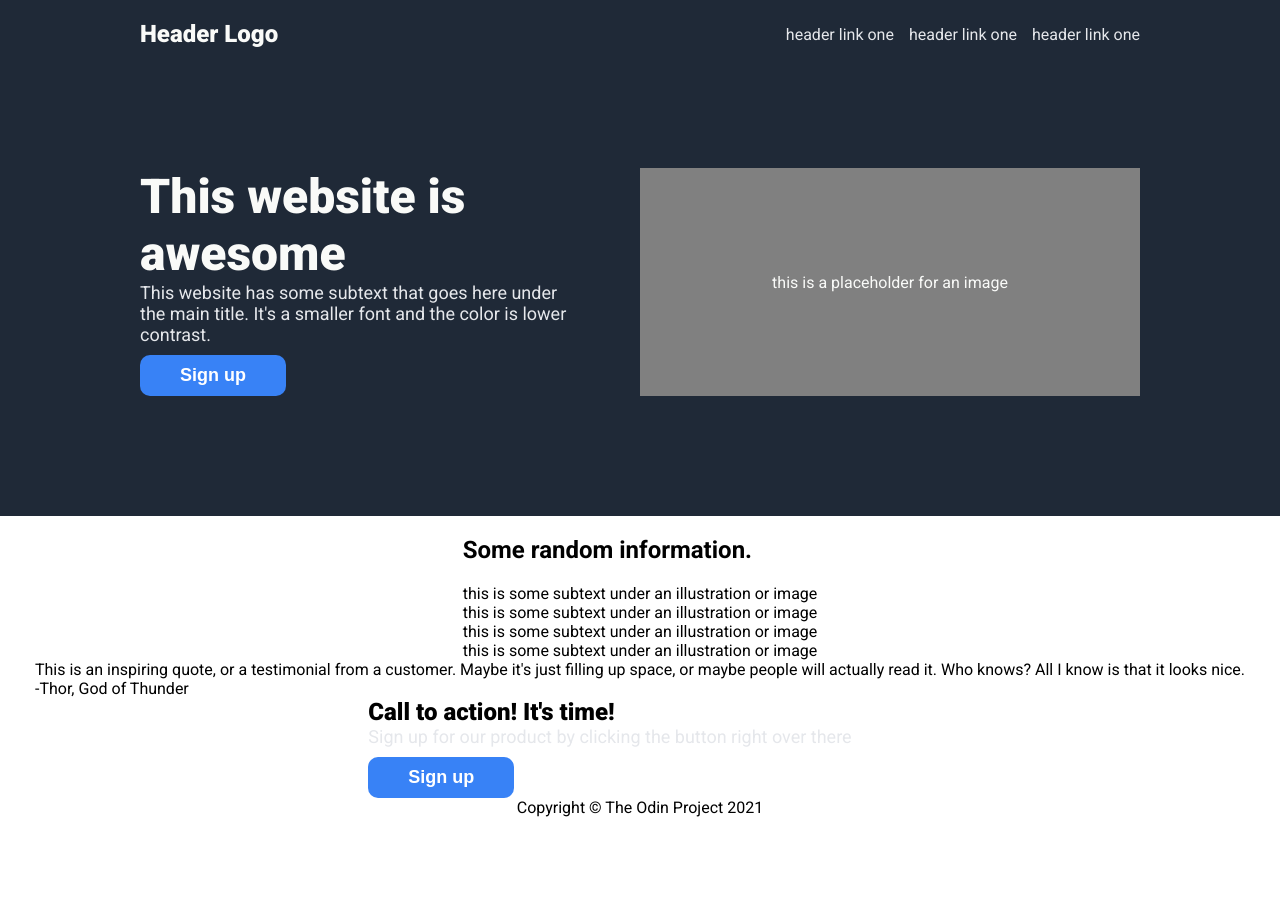
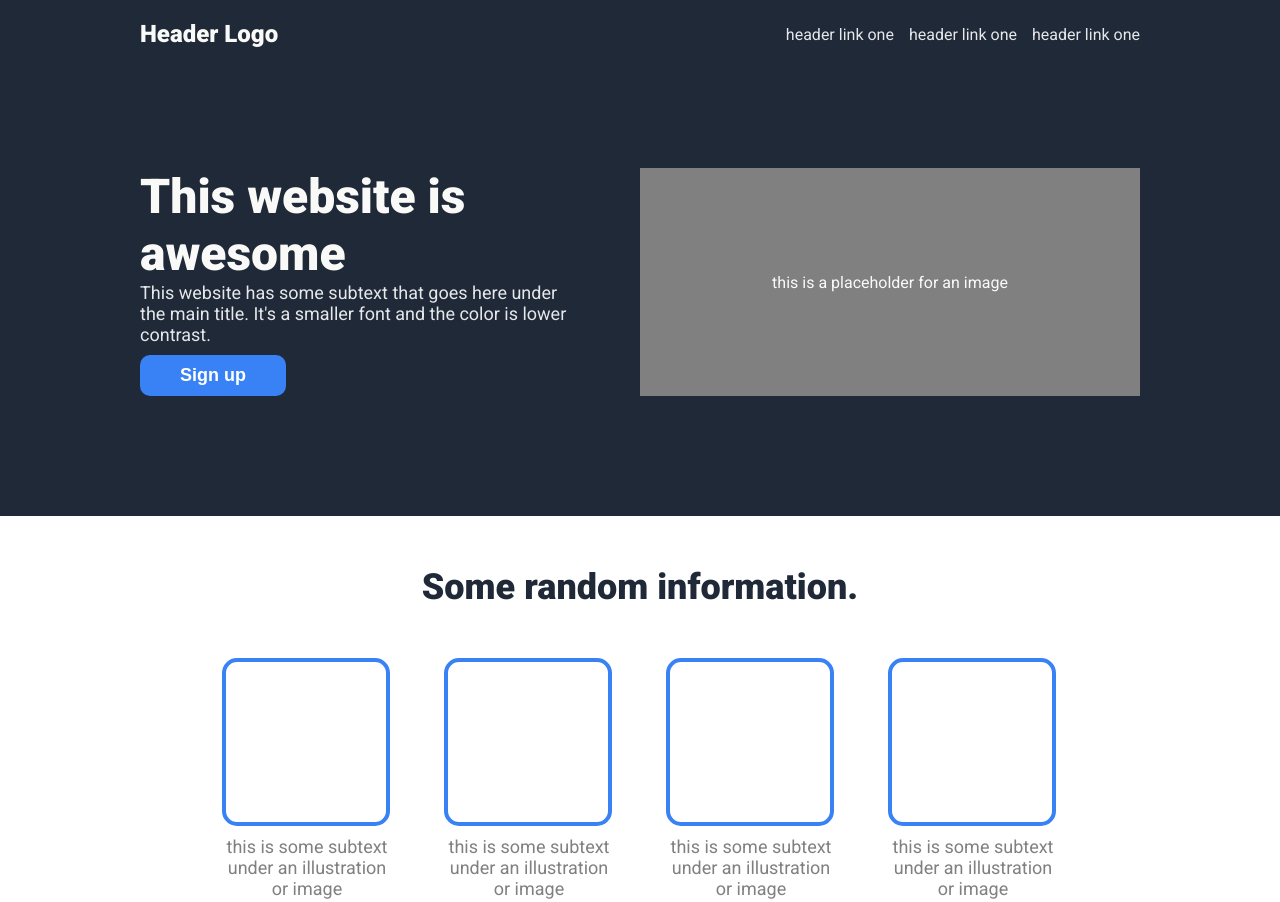
Before and after one commit to space-ghost24/Landing-Page, a plain HTML site: page index.html in a window 1280 px wide. Shown: the top 902 px of the page. Before the commit the page ends 817 px from the top, so only its background shows below. Drawn offline with Linux system fonts and the light colour scheme.

Commit message:
Add CSS to info section

```diff
--- a/style.css
+++ b/style.css
@@ -84,3 +84,42 @@ button{
 button:hover{
     background-color: #81a9eb;
 }
+
+.info{
+    text-align: center;
+    margin-bottom: 120px;
+}
+
+h2{
+    font-size: 36px;
+    font-weight: 900;
+    color: #1F2937;
+    margin: 50px 0;
+}
+
+.infoContent{
+    display: flex;
+    gap: 52px;
+}
+
+.items{
+    display: flex;
+    flex-direction: column;
+    justify-content: center;
+    max-width: 170px;
+    gap: 10px;
+}
+
+.image{
+    height: 160px;
+    width: 160px;
+    border: solid 4px;
+    border-radius: 15px;
+    border-color: #3882F6;
+}
+
+
+.subtext{
+    font-size: 18px;
+    color: grey;
+}
```
